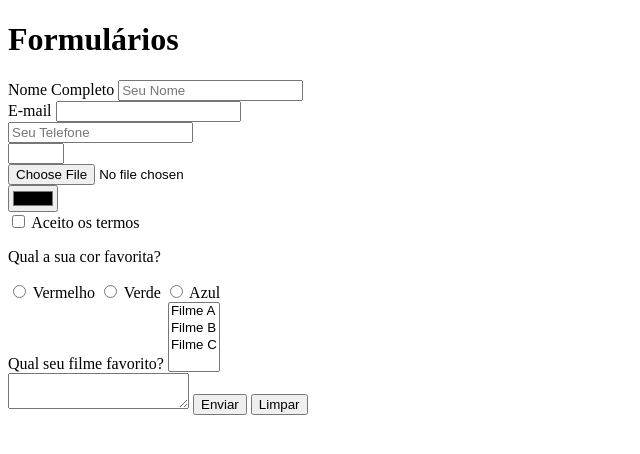
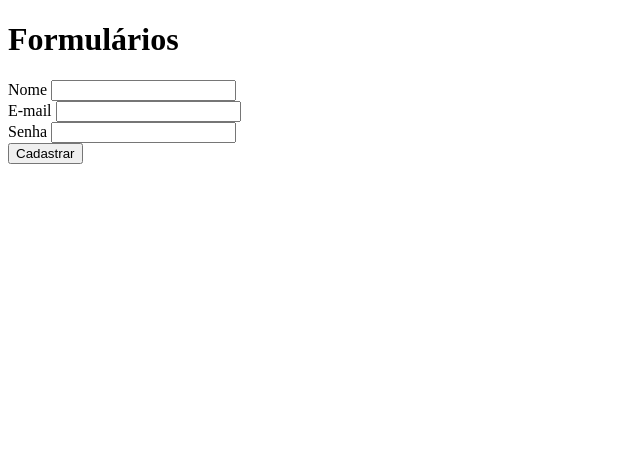
Before and after one commit to adriana011726/curso_ebac_frontend, a plain HTML site: page forms.html in a window 1280 px wide. Shown: the whole page, without its empty margins (0-640 px from the left). Drawn offline with Linux system fonts and the light colour scheme.

Commit message:
exercicio

```diff
--- a/forms.html
+++ b/forms.html
@@ -6,41 +6,24 @@
     <meta name="viewport" content="width=device-width, initial-scale=1.0">
     <title>Formulários</title>
 </head>
+
 <body>
     <h1>Formulários</h1>
     <form>
-        <label>Nome Completo</label>
-        <input type="text" placeholder="Seu Nome" />
+        <label>Nome</label>
+        <input type="text"/>
         <br />
         <label for="E-mail">E-mail</label>
         <input id="email" type="e-mail" />
         <br />
-        <input type="tel" placeholder="Seu Telefone" /> <br />
-        <input type="number" max="10" min="2" step="2" /> <br />
-        <input type="file" /> <br />
-        <input type="color" /> <br />
-        <input type="checkbox" id="chekbox-termos" /> <label for="checkout-termos">Aceito os termos</label>  <br />
-        <p>
-            Qual a sua cor favorita?
-        </p>
-        <input type="radio" name="cor-favorita" id="cor-vermelha"/> <label for="cor-vermelha">Vermelho</label>
-        <input type="radio" name="cor-favorita" id="cor-verde" /> <label for="cor-verde">Verde</label>
-        <input type="radio" name="cor-favorita" id="cor-azul" /> <label for="cor-azul">Azul</label>
-        <br />
-        <label>Qual seu filme favorito?</label>
-        <select multiple>
-            <option>Filme A</option>
-            <option>Filme B</option>
-            <option>Filme C</option>
-        </select>
-        <br />
-        <textarea></textarea>
+        <label>Senha</label>
+        <input type="text"/>
+         <br />
+
         <button type="submit">
-            Enviar
+            Cadastrar
         </button>
-        <button type="resert">
-            Limpar
-        </button>
+
     </form>
 </body>
 </html>
```
Also changed, not shown: 1 other file.
